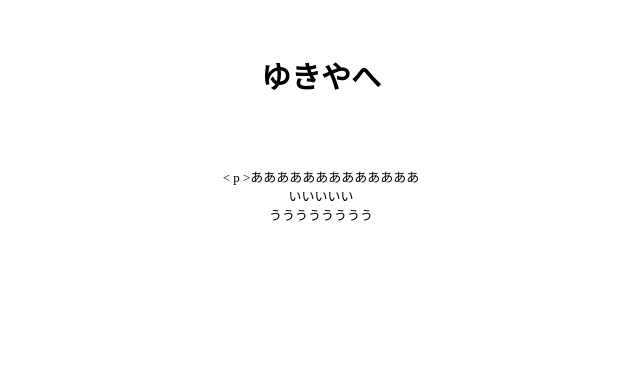
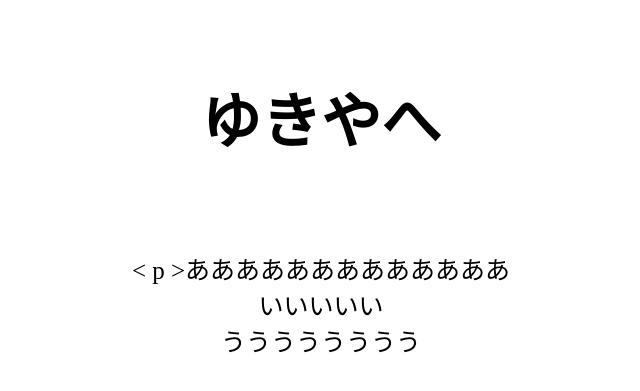
Before and after one commit to kaedesuga/letter, a plain HTML site: page index.html in a window 1280 px wide. Shown: the part 175-566 px from the top of the page, without its empty margins (319-959 px from the left). Drawn offline with Linux system fonts and the light colour scheme.

Commit message:
Update letter.css

```diff
--- a/letter.css
+++ b/letter.css
@@ -7,9 +7,9 @@ padding-top:50px;
 
 
 .title{
-font-size:15px;
+font-size:30px;
 }
 
 .main{
-font-size:13px;
+font-size:25px;
 }
```
